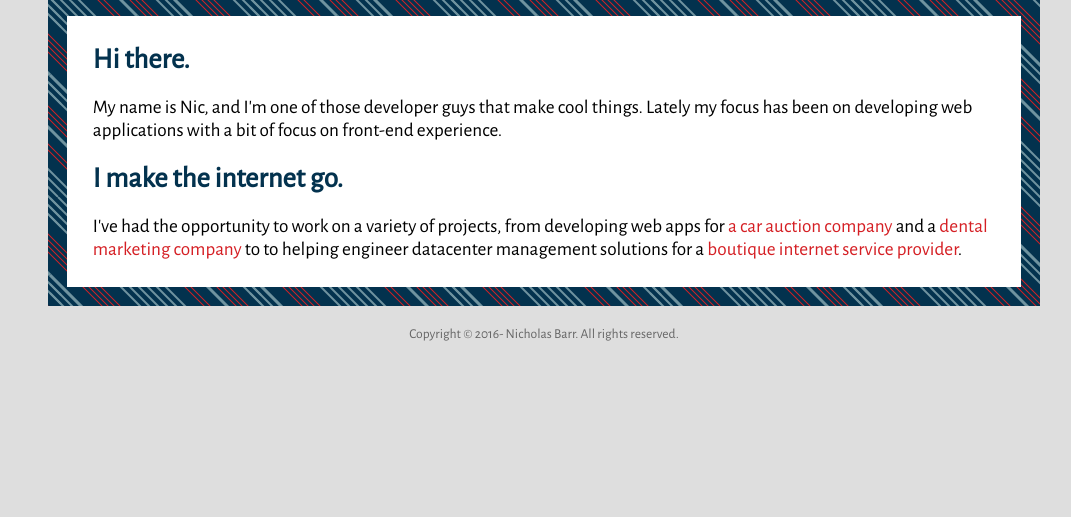
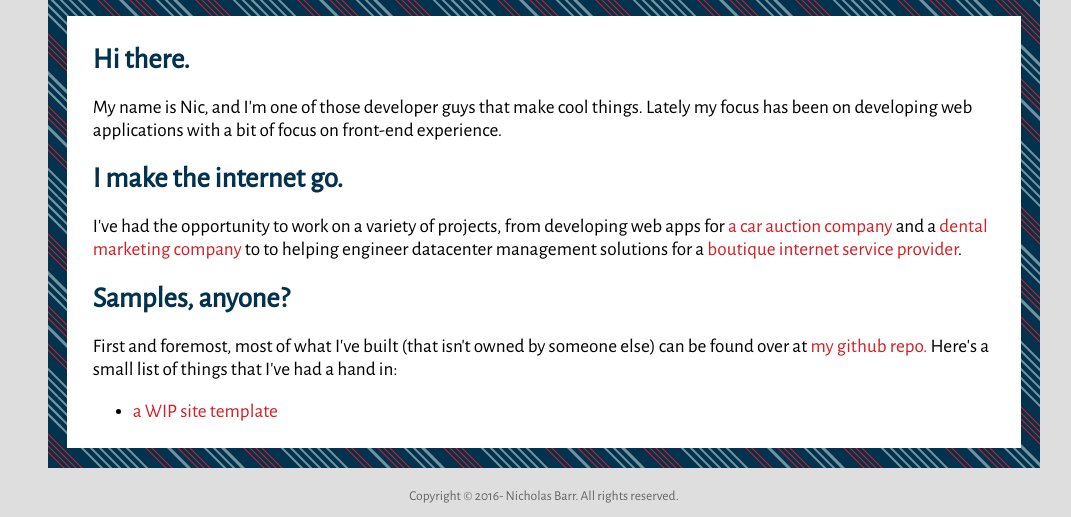
Before and after one commit to theothernic/template-nbarr-rwb, a plain HTML site: page index.html in a window 1280 px wide. Shown: the part 283-800 px from the top of the page, without its empty margins (96-1167 px from the left). Drawn offline with nearby package versions, Linux system fonts and the light colour scheme.

Commit message:
Adding samples section

```diff
--- a/index.html
+++ b/index.html
@@ -104,6 +104,19 @@
                                         to helping engineer datacenter management solutions for a
                                         <a href="http://www.netstreamcom.net">boutique internet service provider</a>.</p>
 
+                                    <h2>Samples, anyone?</h2>
+
+                                    <p>
+                                        First and foremost, most of what I've built (that isn't owned by someone else)
+                                        can be found over at <a href="http://github.com/theothernic">my github repo.</a>
+
+                                        Here's a small list of things that I've had a hand in:
+
+                                        <ul>
+                                            <li><a target="_blank" href="templates/cerberus.html">a WIP site template</a></li>
+                                        </ul>
+                                    </p>
+
                                 </div>
                             </div>
                         </div>
```
